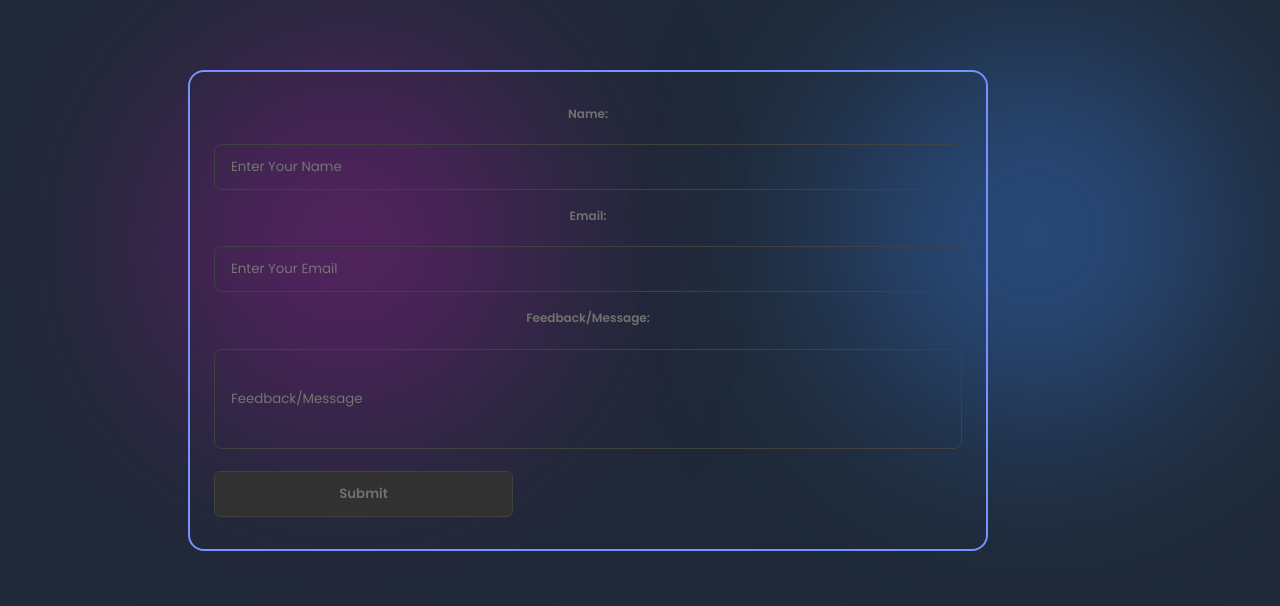
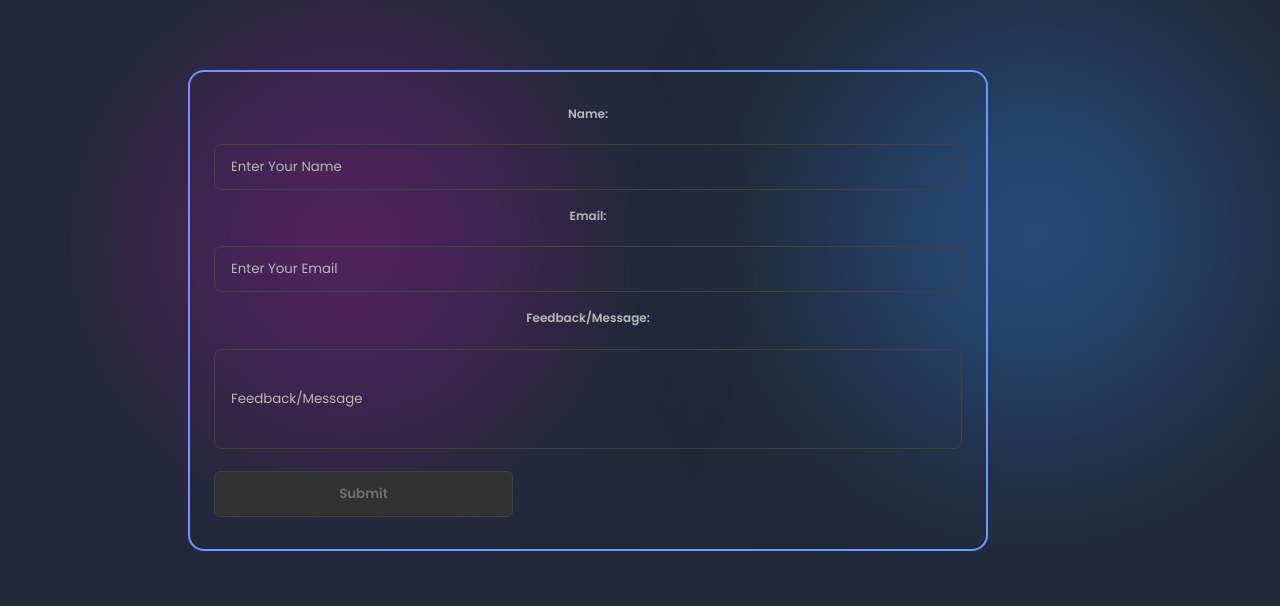
Before and after one commit to tatapudisairam/IMD, a Flask app: page /contact in a window 1280 px wide. Shown: the part 72-678 px from the top of the page. Run offline with Flask 3, Linux system fonts and the light colour scheme; some libraries are stand-ins or nearby versions.

Commit message:
Update contact.html

```diff
--- a/templates/contact.html
+++ b/templates/contact.html
@@ -630,6 +630,11 @@
         .iconnnn {
             margin-top: 30px;
         }
+
+        textarea::placeholder,
+input::placeholder {
+  color: #b7b7b7;
+}
     </style>
     <title>Send Feedback or Message</title>
 </head>
@@ -681,11 +686,11 @@
                 <div class="form-container">
                     <form id="image_download_form" name="submit-to-google-sheet">
                         <div class="form-group">
-                            <label for="Name">Name:</label>
+                            <label for="Name" style="color: #b7b7b7;">Name:</label>
                             <input type="text" id="Name" name="Name" required placeholder="Enter Your Name">
-                            <label for="Email">Email:</label>
+                            <label for="Email" style="color: #b7b7b7;">Email:</label>
                             <input type="email" id="Email" name="Email" required placeholder="Enter Your Email">
-                            <label for="Message">Feedback/Message:</label>
+                            <label for="Message" style="color: #b7b7b7;">Feedback/Message:</label>
                             <input type="textarea" id="Message" name="Message" required placeholder="Feedback/Message"
                                 style="resize: none; height: 100px;">
                         </div>
```
